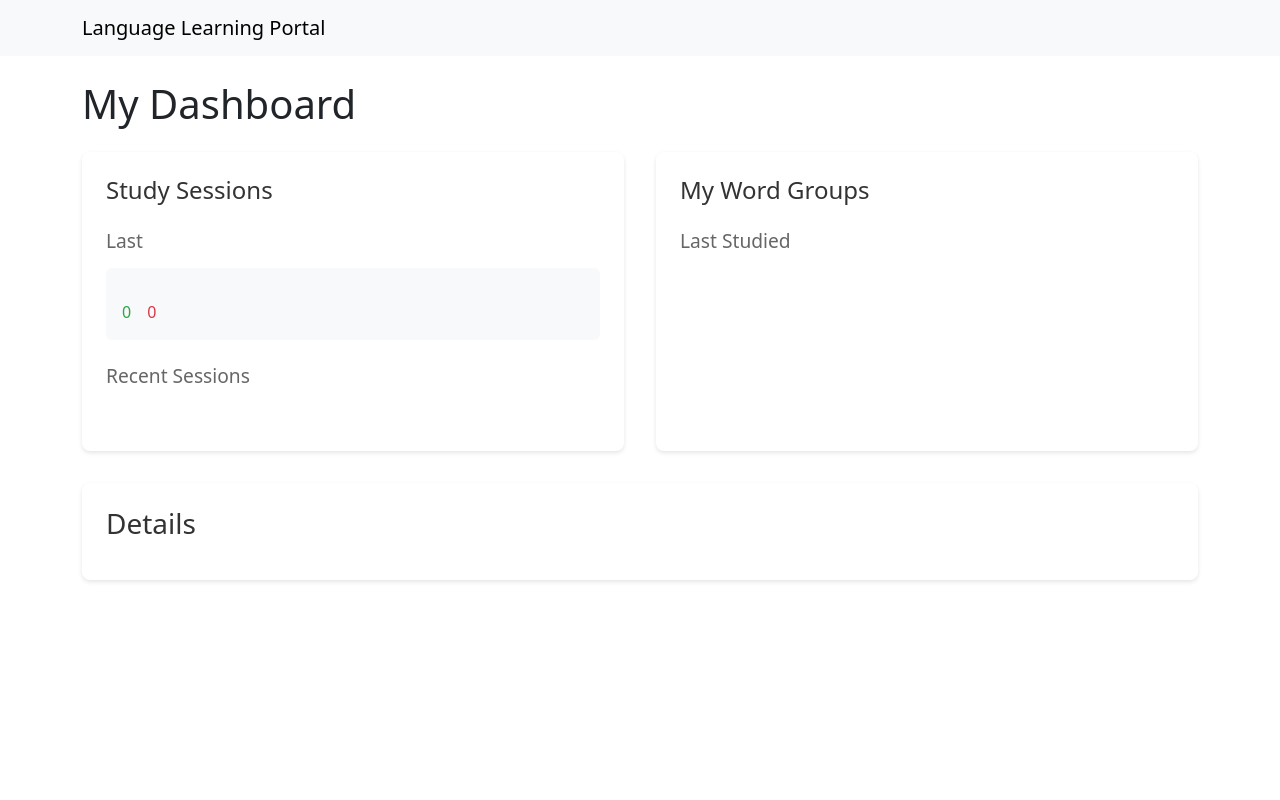
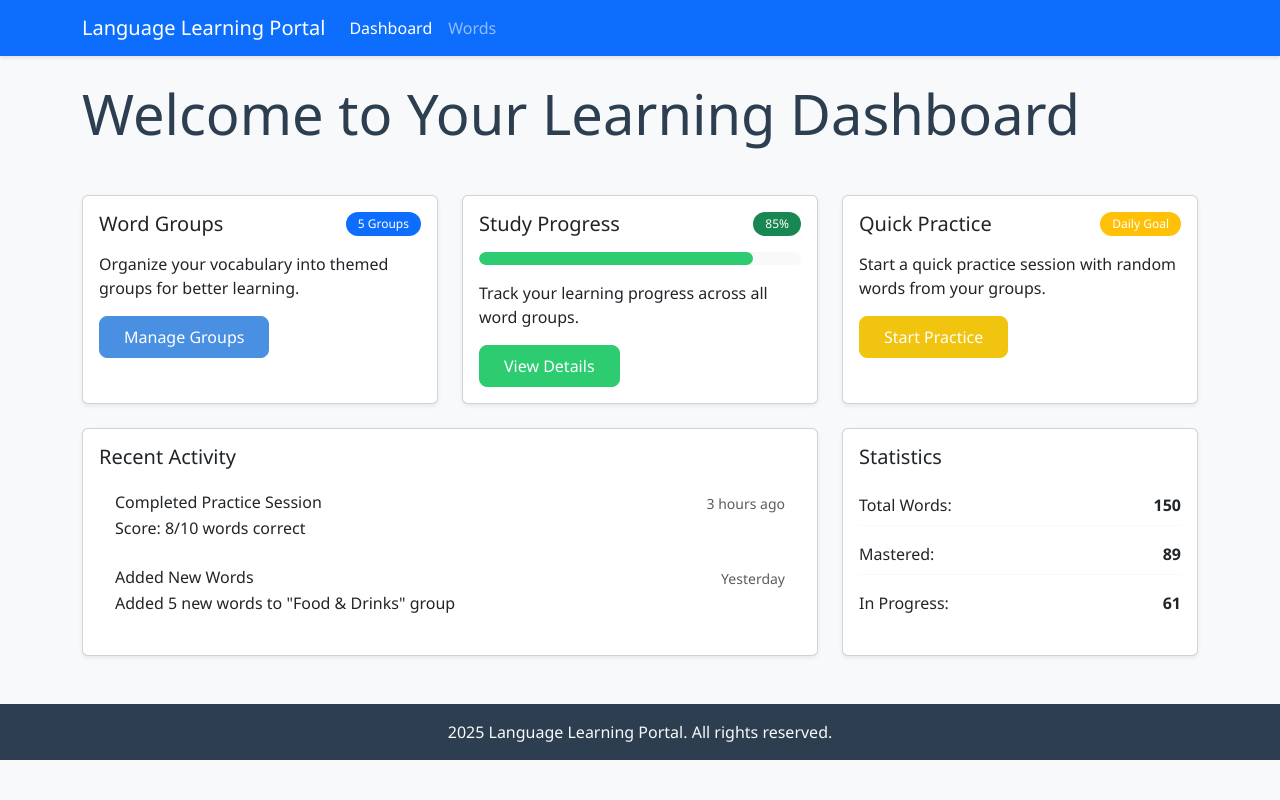
Before and after one commit to ep2k2/free-genai-bootcamp-2025, a FastAPI app: page /dashboard in a window 1280 px wide. Run offline with FastAPI, Linux system fonts and the light colour scheme.

Commit message:
new format generated base dashboard

```diff
--- a/frontend-lang-portal/static/css/styles.css
+++ b/frontend-lang-portal/static/css/styles.css
@@ -1,3 +1,19 @@
+/* Global Styles */
+:root {
+    --primary-color: #4a90e2;
+    --success-color: #2ecc71;
+    --warning-color: #f1c40f;
+    --danger-color: #e74c3c;
+    --text-color: #2c3e50;
+    --light-gray: #f8f9fa;
+}
+
+body {
+    color: var(--text-color);
+    font-family: 'Segoe UI', system-ui, -apple-system, sans-serif;
+}
+
+/* Dashboard Grid Styles */
 .dashboard-grid {
     display: grid;
     grid-template-columns: repeat(auto-fit, minmax(300px, 1fr));
@@ -5,19 +21,34 @@
     margin-bottom: 2rem;
 }
 
+/* Card Styles */
 .dashboard-card {
+    border: none;
+    transition: transform 0.2s ease-in-out, box-shadow 0.2s ease-in-out;
     background: white;
     border-radius: 8px;
     box-shadow: 0 2px 4px rgba(0,0,0,0.1);
     padding: 1.5rem;
 }
 
+.dashboard-card:hover {
+    transform: translateY(-5px);
+    box-shadow: 0 .5rem 1rem rgba(0,0,0,.15)!important;
+}
+
+/* Card Body Styles */
+.dashboard-card-body {
+    padding: 1.5rem;
+}
+
+/* Card Title Styles */
 .dashboard-card h2 {
     margin-bottom: 1.5rem;
     color: #333;
     font-size: 1.5rem;
 }
 
+/* Subsection Styles */
 .subsection {
     margin-bottom: 1.5rem;
 }
@@ -28,6 +59,7 @@
     margin-bottom: 1rem;
 }
 
+/* Session Info Styles */
 .session-info {
     background: #f8f9fa;
     padding: 1rem;
@@ -58,6 +90,7 @@
     color: #dc3545;
 }
 
+/* Session List Styles */
 .session-list, .word-groups-list {
     display: flex;
     flex-direction: column;
@@ -65,17 +98,20 @@
 }
 
 .session-item, .word-group-item {
+    border: none;
+    border-radius: 0.5rem;
+    margin-bottom: 0.5rem;
+    transition: background-color 0.2s ease-in-out;
     padding: 0.75rem;
     background: #f8f9fa;
-    border-radius: 6px;
     cursor: pointer;
-    transition: background-color 0.2s;
 }
 
 .session-item:hover, .word-group-item:hover {
-    background: #e9ecef;
+    background-color: var(--light-gray);
 }
 
+/* Details Panel Styles */
 .details-panel {
     background: white;
     border-radius: 8px;
@@ -95,3 +131,83 @@
     font-size: 0.9rem;
     color: #666;
 }
+
+/* Progress Bar */
+.progress {
+    height: 0.8rem;
+    border-radius: 1rem;
+    background-color: var(--light-gray);
+}
+
+.progress-bar {
+    background-color: var(--success-color);
+    border-radius: 1rem;
+}
+
+/* Badges */
+.badge {
+    padding: 0.5em 1em;
+    font-weight: 500;
+}
+
+/* Buttons */
+.btn {
+    padding: 0.5rem 1.5rem;
+    border-radius: 0.5rem;
+    font-weight: 500;
+    transition: all 0.2s ease-in-out;
+}
+
+.btn:hover {
+    transform: translateY(-2px);
+    box-shadow: 0 4px 6px rgba(0,0,0,.1);
+}
+
+.btn-primary {
+    background-color: var(--primary-color);
+    border-color: var(--primary-color);
+}
+
+.btn-success {
+    background-color: var(--success-color);
+    border-color: var(--success-color);
+}
+
+.btn-warning {
+    background-color: var(--warning-color);
+    border-color: var(--warning-color);
+    color: #fff;
+}
+
+/* List Group */
+.list-group-item {
+    border: none;
+    border-radius: 0.5rem;
+    margin-bottom: 0.5rem;
+    transition: background-color 0.2s ease-in-out;
+}
+
+.list-group-item:hover {
+    background-color: var(--light-gray);
+}
+
+/* Statistics */
+.list-unstyled li {
+    padding: 0.5rem 0;
+    border-bottom: 1px solid var(--light-gray);
+}
+
+.list-unstyled li:last-child {
+    border-bottom: none;
+}
+
+/* Navbar */
+.navbar {
+    box-shadow: 0 2px 4px rgba(0,0,0,.1);
+}
+
+/* Footer */
+.footer {
+    background-color: #2c3e50 !important;
+    color: white;
+}
--- a/frontend-lang-portal/templates/base.html
+++ b/frontend-lang-portal/templates/base.html
@@ -7,10 +7,23 @@
     <link href="https://cdn.jsdelivr.net/npm/bootstrap@5.3.0/dist/css/bootstrap.min.css" rel="stylesheet">
     <link rel="stylesheet" href="{{ url_for('static', path='css/styles.css') }}">
 </head>
-<body>
-    <nav class="navbar navbar-expand-lg navbar-light bg-light">
+<body class="bg-light">
+    <nav class="navbar navbar-expand-lg navbar-dark bg-primary mb-4">
         <div class="container">
             <a class="navbar-brand" href="/">Language Learning Portal</a>
+            <button class="navbar-toggler" type="button" data-bs-toggle="collapse" data-bs-target="#navbarNav">
+                <span class="navbar-toggler-icon"></span>
+            </button>
+            <div class="collapse navbar-collapse" id="navbarNav">
+                <ul class="navbar-nav">
+                    <li class="nav-item">
+                        <a class="nav-link active" href="/dashboard">Dashboard</a>
+                    </li>
+                    <li class="nav-item">
+                        <a class="nav-link" href="/words">Words</a>
+                    </li>
+                </ul>
+            </div>
         </div>
     </nav>
 
@@ -18,7 +31,14 @@
         {% block content %}{% endblock %}
     </main>
 
+    <footer class="footer mt-5 py-3 bg-dark text-light">
+        <div class="container text-center">
+            <span> 2025 Language Learning Portal. All rights reserved.</span>
+        </div>
+    </footer>
+
     <script src="https://cdn.jsdelivr.net/npm/bootstrap@5.3.0/dist/js/bootstrap.bundle.min.js"></script>
     <script src="{{ url_for('static', path='js/main.js') }}"></script>
+    {% block scripts %}{% endblock %}
 </body>
 </html>
--- a/frontend-lang-portal/templates/dashboard.html
+++ b/frontend-lang-portal/templates/dashboard.html
@@ -1,56 +1,112 @@
 {% extends "base.html" %}
 
-{% block title %}My Dashboard{% endblock %}
+{% block title %}Dashboard - Language Learning Portal{% endblock %}
 
 {% block content %}
-<h1 class="mb-4">My Dashboard</h1>
+<div class="row mb-4">
+    <div class="col">
+        <h1 class="display-4 mb-4">Welcome to Your Learning Dashboard</h1>
+    </div>
+</div>
 
-<div class="dashboard-grid">
-    <!-- Study Sessions Section -->
-    <div class="dashboard-card">
-        <h2>Study Sessions</h2>
-
-        <!-- Last Session -->
-        <div class="subsection">
-            <h3>Last</h3>
-            <div class="session-info" id="lastSession">
-                <h4 class="session-title"></h4>
-                <p class="session-timestamp"></p>
-                <div class="session-stats">
-                    <span class="correct"><i class="bi bi-check-circle"></i> <span class="correct-count">0</span></span>
-                    <span class="incorrect"><i class="bi bi-x-circle"></i> <span class="incorrect-count">0</span></span>
+<div class="row g-4">
+    <!-- Word Groups Card -->
+    <div class="col-md-6 col-lg-4">
+        <div class="card h-100 shadow-sm">
+            <div class="card-body">
+                <div class="d-flex justify-content-between align-items-center mb-3">
+                    <h5 class="card-title mb-0">Word Groups</h5>
+                    <span class="badge bg-primary rounded-pill">5 Groups</span>
+                </div>
+                <p class="card-text">Organize your vocabulary into themed groups for better learning.</p>
+                <a href="#" class="btn btn-primary">Manage Groups</a>
             </div>
         </div>
     </div>
 
-        <!-- Recent Sessions -->
-        <div class="subsection">
-            <h3>Recent Sessions</h3>
-            <div class="session-list" id="recentSessions">
-                <!-- Sessions will be populated via JavaScript -->
+    <!-- Study Progress Card -->
+    <div class="col-md-6 col-lg-4">
+        <div class="card h-100 shadow-sm">
+            <div class="card-body">
+                <div class="d-flex justify-content-between align-items-center mb-3">
+                    <h5 class="card-title mb-0">Study Progress</h5>
+                    <span class="badge bg-success rounded-pill">85%</span>
+                </div>
+                <div class="progress mb-3">
+                    <div class="progress-bar" role="progressbar" style="width: 85%"></div>
+                </div>
+                <p class="card-text">Track your learning progress across all word groups.</p>
+                <a href="#" class="btn btn-success">View Details</a>
             </div>
         </div>
     </div>
 
-    <!-- Word Groups Section -->
-    <div class="dashboard-card">
-        <h2>My Word Groups</h2>
+    <!-- Quick Practice Card -->
+    <div class="col-md-6 col-lg-4">
+        <div class="card h-100 shadow-sm">
+            <div class="card-body">
+                <div class="d-flex justify-content-between align-items-center mb-3">
+                    <h5 class="card-title mb-0">Quick Practice</h5>
+                    <span class="badge bg-warning rounded-pill">Daily Goal</span>
+                </div>
+                <p class="card-text">Start a quick practice session with random words from your groups.</p>
+                <a href="#" class="btn btn-warning">Start Practice</a>
+            </div>
+        </div>
+    </div>
 
-        <!-- Last Studied -->
-        <div class="subsection">
-            <h3>Last Studied</h3>
-            <div class="word-groups-list" id="wordGroups">
-                <!-- Word groups will be populated via JavaScript -->
+    <!-- Recent Activity Card -->
+    <div class="col-md-6 col-lg-8">
+        <div class="card h-100 shadow-sm">
+            <div class="card-body">
+                <h5 class="card-title mb-3">Recent Activity</h5>
+                <div class="list-group">
+                    <a href="#" class="list-group-item list-group-item-action">
+                        <div class="d-flex w-100 justify-content-between">
+                            <h6 class="mb-1">Completed Practice Session</h6>
+                            <small class="text-muted">3 hours ago</small>
+                        </div>
+                        <p class="mb-1">Score: 8/10 words correct</p>
+                    </a>
+                    <a href="#" class="list-group-item list-group-item-action">
+                        <div class="d-flex w-100 justify-content-between">
+                            <h6 class="mb-1">Added New Words</h6>
+                            <small class="text-muted">Yesterday</small>
+                        </div>
+                        <p class="mb-1">Added 5 new words to "Food & Drinks" group</p>
+                    </a>
                 </div>
             </div>
         </div>
     </div>
 
-<!-- Details Panel -->
-<div class="details-panel mt-4" id="detailsPanel">
-    <h3>Details</h3>
-    <div class="details-content">
-        <!-- Details will be populated via JavaScript when items are clicked -->
+    <!-- Statistics Card -->
+    <div class="col-md-6 col-lg-4">
+        <div class="card h-100 shadow-sm">
+            <div class="card-body">
+                <h5 class="card-title mb-3">Statistics</h5>
+                <ul class="list-unstyled">
+                    <li class="mb-2">
+                        <div class="d-flex justify-content-between">
+                            <span>Total Words:</span>
+                            <strong>150</strong>
+                        </div>
+                    </li>
+                    <li class="mb-2">
+                        <div class="d-flex justify-content-between">
+                            <span>Mastered:</span>
+                            <strong>89</strong>
+                        </div>
+                    </li>
+                    <li class="mb-2">
+                        <div class="d-flex justify-content-between">
+                            <span>In Progress:</span>
+                            <strong>61</strong>
+                        </div>
+                    </li>
+                </ul>
+            </div>
+        </div>
     </div>
 </div>
 {% endblock %}
```
Lines whose indentation alone changed are shown as unchanged.
